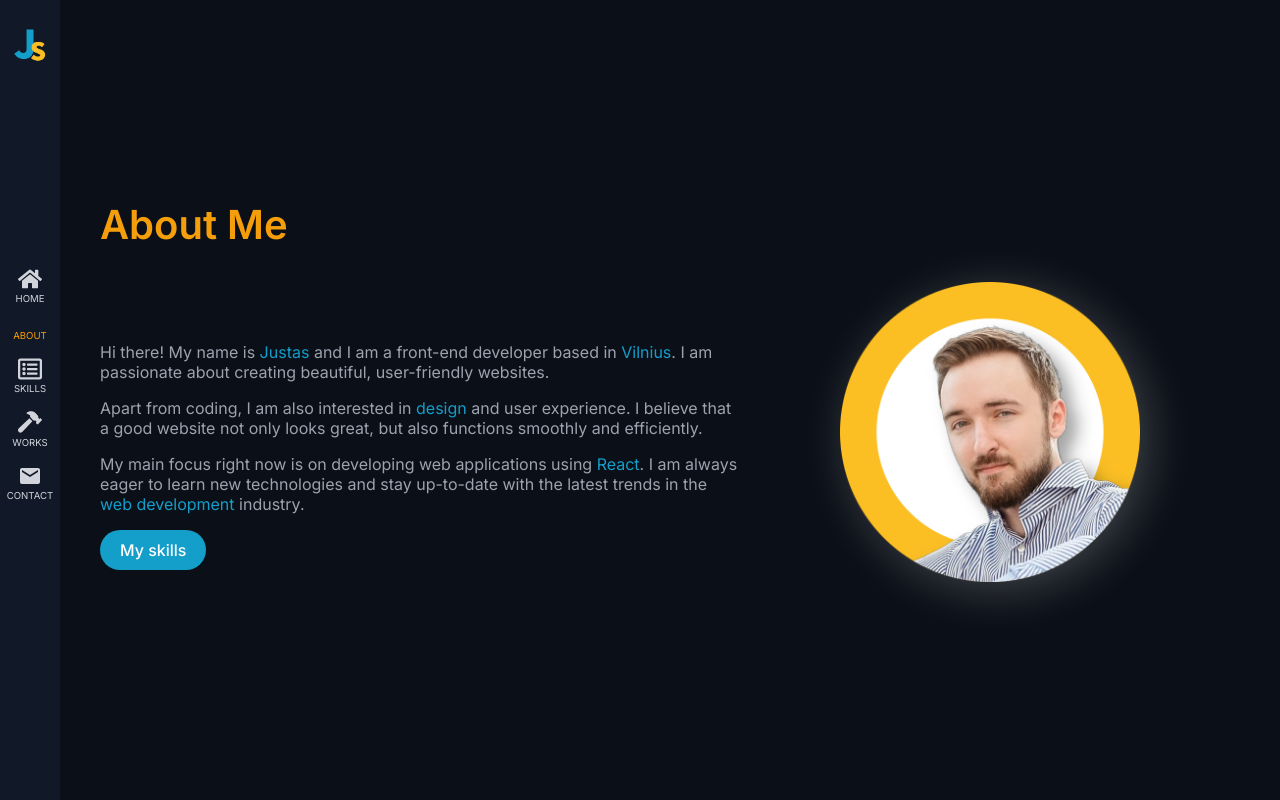
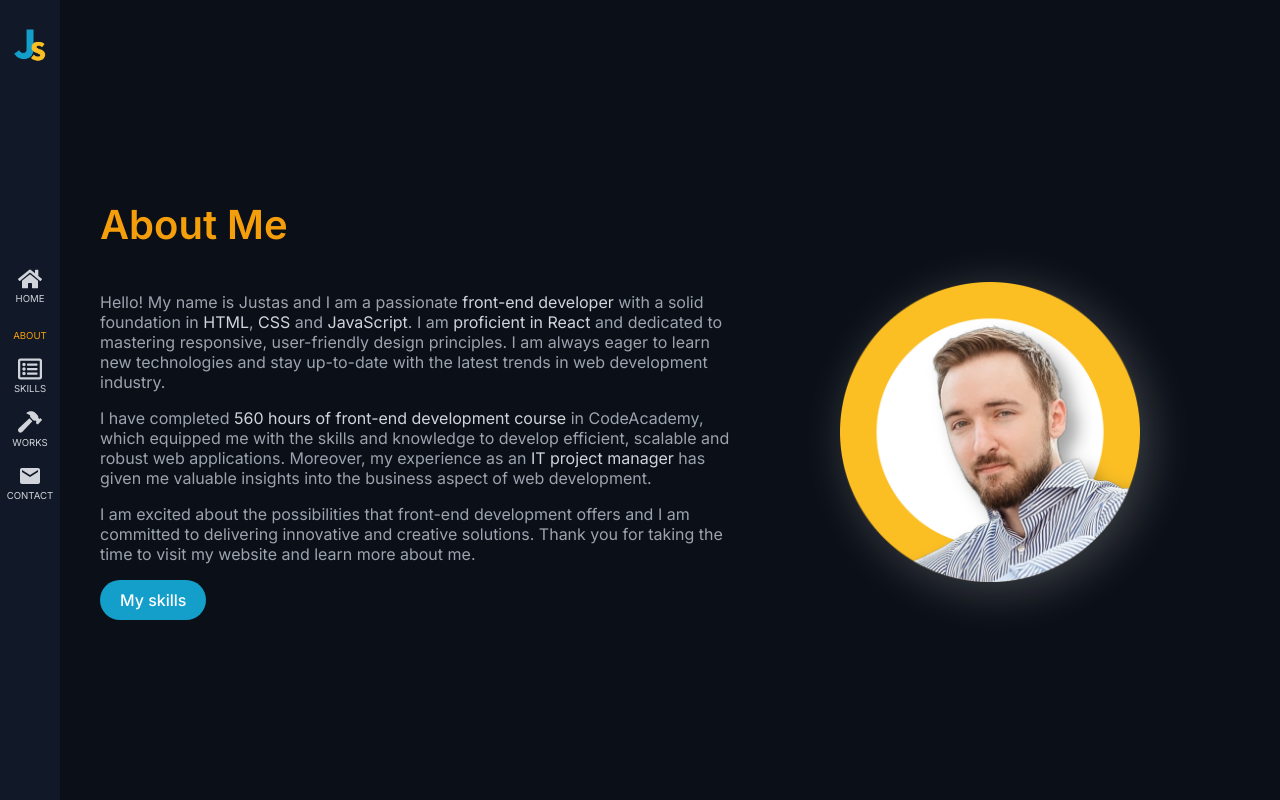
Before and after one commit to Justas-Sind/Portfolio_website, a React (Vite) app: page /about in a window 1280 px wide. Built offline with nearby package versions, Linux system fonts and the light colour scheme; no server answers; some icons are missing.

Commit message:
Minor style changes, name chg of SkillsPage folder

```diff
--- a/src/App.tsx
+++ b/src/App.tsx
@@ -4,7 +4,7 @@ import HomePage from "./components/HomePage/HomePage";
 import SideMenu from "./components/SideMenu/SideMenu";
 import NotFoundPage from "./components/NotFoundPage/NotFoundPage";
 import AboutPage from "./components/AboutPage/AboutPage";
-import SkillsPage from "./components/ResumePage/SkillsPage";
+import SkillsPage from "./components/SkillsPage/SkillsPage";
 import WorksPage from "./components/WorksPage/WorksPage";
 import ContactPage from "./components/ContactPage/ContactPage";
 import { AnimatePresence } from "framer-motion";
--- a/src/components/AboutPage/AboutPage.module.scss
+++ b/src/components/AboutPage/AboutPage.module.scss
@@ -1,5 +1,5 @@
 .mainColor {
-  color: var(--main-color-1);
+  color: var(--text-color);
 }
 
 .aboutPage {
--- a/src/components/AboutPage/AboutPage.tsx
+++ b/src/components/AboutPage/AboutPage.tsx
@@ -26,25 +26,34 @@ function AboutPage() {
           <div className={styles.textSection}>
             <div className={styles.textParagraphs}>
               <p>
-                Hi there! My name is{" "}
-                <span className={styles.mainColor}>Justas</span> and I am a
-                front-end developer based in{" "}
-                <span className={styles.mainColor}>Vilnius</span>. I am
-                passionate about creating beautiful, user-friendly websites.
+                Hello! My name is Justas and I am a passionate{" "}
+                <span className={styles.mainColor}>front-end developer</span>{" "}
+                with a solid foundation in{" "}
+                <span className={styles.mainColor}>HTML</span>,{" "}
+                <span className={styles.mainColor}>CSS</span> and{" "}
+                <span className={styles.mainColor}>JavaScript</span>. I am{" "}
+                <span className={styles.mainColor}>proficient in React</span>{" "}
+                and dedicated to mastering responsive, user-friendly design
+                principles. I am always eager to learn new technologies and stay
+                up-to-date with the latest trends in web development industry.
               </p>
               <p>
-                Apart from coding, I am also interested in{" "}
-                <span className={styles.mainColor}>design</span> and user
-                experience. I believe that a good website not only looks great,
-                but also functions smoothly and efficiently.
+                I have completed{" "}
+                <span className={styles.mainColor}>
+                  560 hours of front-end development course
+                </span>{" "}
+                in CodeAcademy, which equipped me with the skills and knowledge
+                to develop efficient, scalable and robust web applications.
+                Moreover, my experience as an{" "}
+                <span className={styles.mainColor}>IT project manager</span> has
+                given me valuable insights into the business aspect of web
+                development.
               </p>
               <p>
-                My main focus right now is on developing web applications using{" "}
-                <span className={styles.mainColor}>React</span>. I am always
-                eager to learn new technologies and stay up-to-date with the
-                latest trends in the{" "}
-                <span className={styles.mainColor}>web development</span>{" "}
-                industry.
+                I am excited about the possibilities that front-end development
+                offers and I am committed to delivering innovative and creative
+                solutions. Thank you for taking the time to visit my website and
+                learn more about me.
               </p>
             </div>
             <PageButton handleOnClick={handleOnClick}>My skills</PageButton>
--- a/src/components/ContactPage/ContactPage.module.scss
+++ b/src/components/ContactPage/ContactPage.module.scss
@@ -1,7 +1,3 @@
-.mainColor {
-  color: var(--main-color-1);
-}
-
 .contactPage {
   height: 100%;
 }
--- a/src/components/HomePage/HomePage.module.scss
+++ b/src/components/HomePage/HomePage.module.scss
@@ -1,5 +1,5 @@
 .mainColor {
-  color: var(--main-color-1);
+  color: var(--text-color);
 }
 
 .homePage {
--- a/src/components/PageButton/PageButton.module.scss
+++ b/src/components/PageButton/PageButton.module.scss
@@ -19,6 +19,10 @@
         transform: translateY(-0.25rem);
         cursor: pointer;
       }
+      &:focus {
+        background-color: var(--active-color);
+        filter: drop-shadow(0.5rem 0.5rem 0.2rem var(--main-color-1));
+      }
       &:active {
         background-color: var(--active-color);
         filter: drop-shadow(0.5rem 0.5rem 0.2rem var(--main-color-1));
--- a/src/components/ResumePage/SkillsPage.module.scss
+++ b/src/components/SkillsPage/SkillsPage.module.scss
@@ -1,5 +1,5 @@
 .mainColor {
-  color: var(--main-color-1);
+  color: var(--text-color);
 }
 
 .skillsPage {
--- a/src/components/ResumePage/SkillsPage.tsx
+++ b/src/components/SkillsPage/SkillsPage.tsx
@@ -36,10 +36,7 @@ function SkillsPage() {
               </p>
             </div>
             <div className={styles.techContainer}>
-              <p>
-                Some of my <span className={styles.mainColor}>skills</span> and{" "}
-                <span className={styles.mainColor}>tech</span> I use:
-              </p>
+              <p>Some of my skills and tech I use:</p>
               <div className={styles.gridContainer}>
                 <div>
                   <p>HTML5</p>
```
